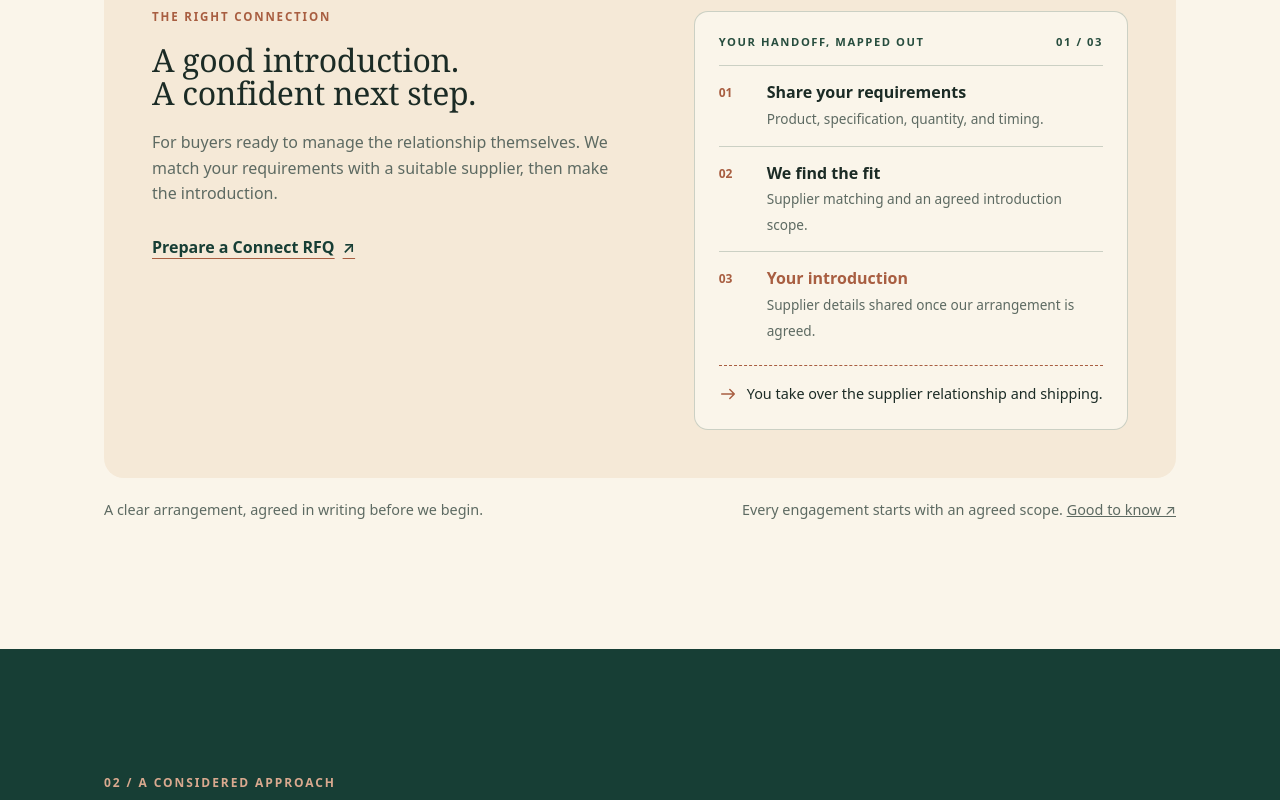
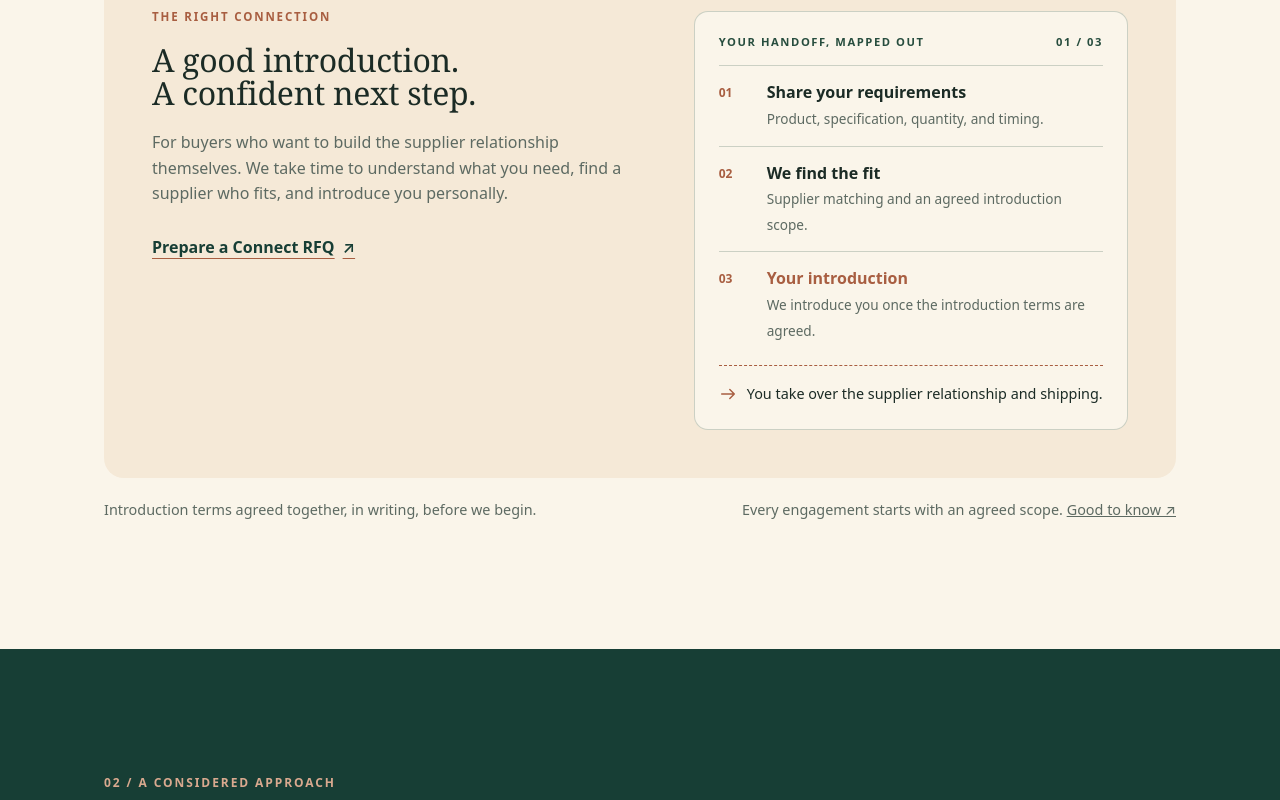
Before and after one commit to francoshino/Taotus, a plain HTML site: page index.html in a window 1280 px wide. Shown: the part 1480-2280 px from the top of the page. Drawn offline with Linux system fonts and the light colour scheme.

Commit message:
Rewrite Connect tier copy to be relationship-led
Co-Authored-By: Claude Sonnet 5.5 <noreply@anthropic.com>

```diff
--- a/app.js
+++ b/app.js
@@ -12,16 +12,16 @@
       tag: "THE RIGHT CONNECTION",
       title: "A good introduction.<br>A confident next step.",
       description:
-        "For buyers ready to manage the relationship themselves. We match your requirements with a suitable supplier, then make the introduction.",
+        "For buyers who want to build the supplier relationship themselves. We take time to understand what you need, find a supplier who fits, and introduce you personally.",
       cta: "Prepare a Connect RFQ",
       steps: [
         ["Share your requirements", "Product, specification, quantity, and timing."],
         ["We find the fit", "Supplier matching and an agreed introduction scope."],
-        ["Your introduction", "Supplier details shared once our arrangement is agreed."],
+        ["Your introduction", "We introduce you once the introduction terms are agreed."],
       ],
       note: "You take over the supplier relationship and shipping.",
-      commercial: "A clear arrangement, agreed in writing before we begin.",
-      formNote: "Supplier details are shared once our introduction arrangement is agreed.",
+      commercial: "Introduction terms agreed together, in writing, before we begin.",
+      formNote: "Introduction terms are agreed before supplier details are shared.",
     },
     source: {
       tag: "THE RIGHT SUPPLY",
--- a/index.html
+++ b/index.html
@@ -71,10 +71,10 @@
       <button role="tab" id="tab-deliver" aria-selected="false" aria-controls="service-panel" tabindex="-1" data-service="deliver"><span class="tab-number">03</span><span><strong>Deliver</strong><small>Take it all the way to my door.</small></span><i aria-hidden="true">↗</i></button>
     </div>
     <div id="service-panel" class="service-panel" role="tabpanel" aria-labelledby="tab-connect" tabindex="0">
-      <div class="service-detail"><div class="service-tag" id="service-tag">THE RIGHT CONNECTION</div><h3 id="service-title">A good introduction.<br>A confident next step.</h3><p id="service-description">For buyers ready to manage the relationship themselves. We match your requirements with a suitable supplier, then make the introduction.</p><a class="text-link" href="#rfq" id="service-cta">Prepare a Connect RFQ <span aria-hidden="true">↗</span></a></div>
-      <div class="service-route"><div class="route-header"><span>YOUR HANDOFF, MAPPED OUT</span><span id="route-count">01 / 03</span></div><ol id="route-list"><li><span>01</span><div><strong>Share your requirements</strong><small>Product, specification, quantity, and timing.</small></div></li><li><span>02</span><div><strong>We find the fit</strong><small>Supplier matching and an agreed introduction scope.</small></div></li><li class="handoff"><span>03</span><div><strong>Your introduction</strong><small>Supplier details shared once our arrangement is agreed.</small></div></li></ol><div class="route-note" id="route-note"><svg viewBox="0 0 20 20" aria-hidden="true"><path d="M3 10h14m-5-5 5 5-5 5"/></svg><span>You take over the supplier relationship and shipping.</span></div></div>
+      <div class="service-detail"><div class="service-tag" id="service-tag">THE RIGHT CONNECTION</div><h3 id="service-title">A good introduction.<br>A confident next step.</h3><p id="service-description">For buyers who want to build the supplier relationship themselves. We take time to understand what you need, find a supplier who fits, and introduce you personally.</p><a class="text-link" href="#rfq" id="service-cta">Prepare a Connect RFQ <span aria-hidden="true">↗</span></a></div>
+      <div class="service-route"><div class="route-header"><span>YOUR HANDOFF, MAPPED OUT</span><span id="route-count">01 / 03</span></div><ol id="route-list"><li><span>01</span><div><strong>Share your requirements</strong><small>Product, specification, quantity, and timing.</small></div></li><li><span>02</span><div><strong>We find the fit</strong><small>Supplier matching and an agreed introduction scope.</small></div></li><li class="handoff"><span>03</span><div><strong>Your introduction</strong><small>We introduce you once the introduction terms are agreed.</small></div></li></ol><div class="route-note" id="route-note"><svg viewBox="0 0 20 20" aria-hidden="true"><path d="M3 10h14m-5-5 5 5-5 5"/></svg><span>You take over the supplier relationship and shipping.</span></div></div>
     </div>
-    <div class="scope-strip"><span id="commercial-note">A clear arrangement, agreed in writing before we begin.</span><span>Every engagement starts with an agreed scope. <a href="#questions">Good to know ↗</a></span></div>
+    <div class="scope-strip"><span id="commercial-note">Introduction terms agreed together, in writing, before we begin.</span><span>Every engagement starts with an agreed scope. <a href="#questions">Good to know ↗</a></span></div>
   </section>
 
   <section id="approach" class="approach section-space"><div class="wrap"><div class="approach-top"><p class="eyebrow">02 / A CONSIDERED APPROACH</p><h2>The details make<br>the difference.</h2><p>Good sourcing starts before a quote.<br>It starts with understanding what<br>a good outcome means for you.</p></div><div class="approach-grid"><article><span class="approach-number">01 / UNDERSTAND</span><h3>Your brief.<br>Before anything else.</h3><p>We start with the specification, use case, quantity, and destination. The right questions make for a better match.</p></article><article><span class="approach-number">02 / ALIGN</span><h3>Clear terms.<br>A considered fit.</h3><p>Scope, samples, checks, commercial terms, and responsibilities are agreed for your request. Nothing left to assumption.</p></article><article><span class="approach-number">03 / HAND OVER</span><h3>A clear point<br>to take it forward.</h3><p>An introduction, sourced goods, or coordinated delivery. You know what we handle, what you handle, and where the handoff happens.</p></article></div><div class="approach-foot"><span>BUILT FOR BUSINESS-TO-BUSINESS SOURCING</span><span>Finished goods <i>·</i> Components <i>·</i> Materials</span></div></div></section>
@@ -83,7 +83,7 @@
     <form id="rfq-form" class="rfq-form">
       <div class="form-heading"><span>YOUR SOURCING BRIEF</span><span>Fields marked * are required</span></div>
       <label for="rfq-service">Level of support *</label><select id="rfq-service" name="service" required><option value="connect">Connect — supplier introduction</option><option value="source">Source — sourcing, I arrange shipping</option><option value="deliver">Deliver — sourcing and delivery coordination</option><option value="unsure">Help me choose</option></select>
-      <p class="field-hint" id="form-service-note">Supplier details are shared once our introduction arrangement is agreed.</p>
+      <p class="field-hint" id="form-service-note">Introduction terms are agreed before supplier details are shared.</p>
       <label for="product">Product or material *</label><input id="product" name="product" placeholder="e.g. Cotton fabric, 150 gsm" maxlength="180" required>
       <label for="specifications">Specifications & requirements *</label><textarea id="specifications" name="specifications" rows="3" maxlength="5000" placeholder="Materials, dimensions, standards, intended use, samples…" required></textarea>
       <div class="form-row"><div><label for="quantity">Quantity & unit *</label><input id="quantity" name="quantity" placeholder="e.g. 10,000 metres" maxlength="100" required></div><div><label for="destination">Destination *</label><input id="destination" name="destination" placeholder="City, country" maxlength="150" required></div></div>
@@ -100,7 +100,7 @@
 
   <section id="questions" class="faq-section wrap section-space"><div><p class="eyebrow">04 / GOOD TO KNOW</p><h2>Clarity, before<br>commitment.</h2><a href="#rfq" class="text-link">Start with your requirements <span aria-hidden="true">↗</span></a></div><div class="faq-list">
     <details><summary>Which service is right for me?<span aria-hidden="true">+</span></summary><p>Choose Connect if you want a supplier introduction and will manage the supplier yourself. Choose Source if you want Taotus to manage sourcing and supply the goods while you arrange shipping. Choose Deliver if you also want Taotus to coordinate delivery to your agreed destination. If you are unsure, choose “Help me choose” in your RFQ.</p></details>
-    <details><summary>Will I know the supplier’s identity?<span aria-hidden="true">+</span></summary><p>Connect is an introduction service: supplier details are handed over once our arrangement is agreed. With Source and Deliver, Optilink, trading as Taotus, is your commercial counterpart and supplier identities are kept confidential. Supplier names and direct contacts are not included in buyer-facing shortlists or proposals. Any legally required disclosures and shipping documents are addressed in the agreed terms.</p></details>
+    <details><summary>Will I know the supplier’s identity?<span aria-hidden="true">+</span></summary><p>Connect is an introduction service: supplier details are handed over once the introduction terms are agreed. With Source and Deliver, Optilink, trading as Taotus, is your commercial counterpart and supplier identities are kept confidential. Supplier names and direct contacts are not included in buyer-facing shortlists or proposals. Any legally required disclosures and shipping documents are addressed in the agreed terms.</p></details>
     <details><summary>Who handles purchasing and shipping?<span aria-hidden="true">+</span></summary><p>With Connect, you deal directly with the supplier after introduction. With Source and Deliver, Optilink, trading as Taotus, buys from the supplier and resells to you under an agreed quotation. You arrange shipping with Source; Taotus coordinates door-to-door logistics with Deliver. Collection arrangements, delivery terms, import clearance, duties, and each party’s responsibilities are agreed before an order.</p></details>
     <details><summary>How are arrangements and quotations agreed?<span aria-hidden="true">+</span></summary><p>Connect works under an agreed arrangement, including any charge, confirmed in writing before supplier details are released. Source and Deliver are quoted for your specific requirements, with our margin reflected in the commercial offer. Scope, payment terms, and any separately chargeable samples, inspections, freight, or duties are agreed before you commit.</p></details>
     <details><summary>Can I request samples or specific checks?<span aria-hidden="true">+</span></summary><p>Yes. Include the samples, standards, certifications, or inspection requirements you need in your brief. Availability, the extent of checks, costs, and approval steps are confirmed as part of the scope. A request or quotation does not itself certify a supplier or a product.</p></details>
```
